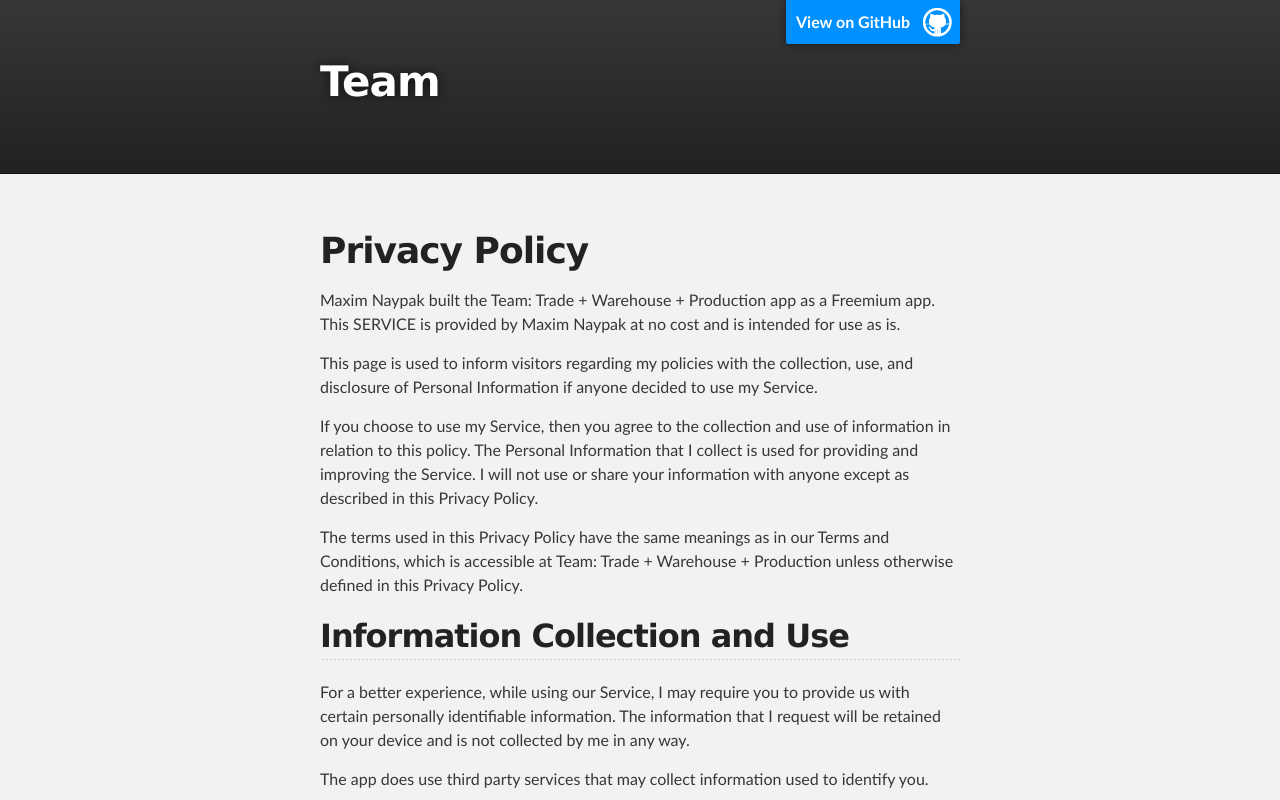
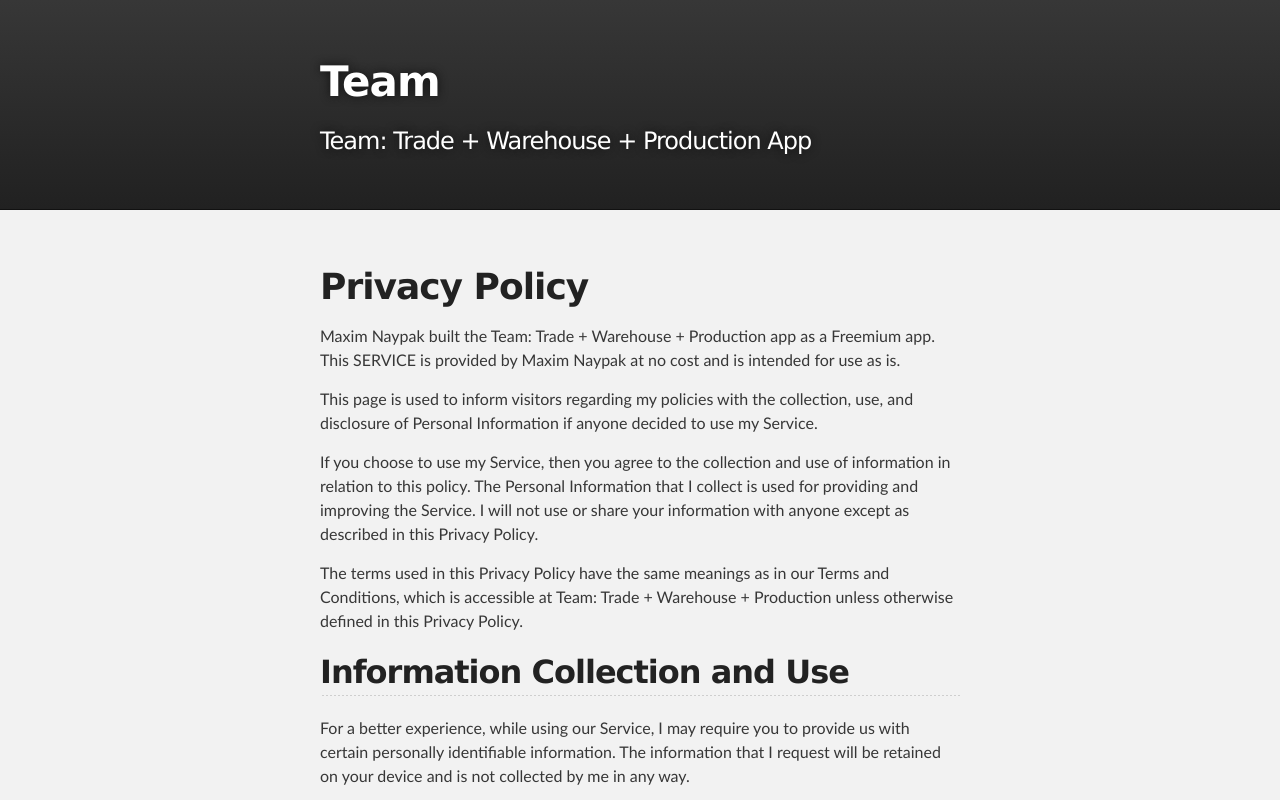
Before and after one commit to mnaypak/TEAM, a plain HTML site: page index.html in a window 1280 px wide. Shown: the top 800 px of the page. Drawn offline with Linux system fonts and the light colour scheme.

Commit message:
Update index.html

```diff
--- a/index.html
+++ b/index.html
@@ -16,10 +16,10 @@
     <!-- HEADER -->
     <div id="header_wrap" class="outer">
         <header class="inner">
-          <a id="forkme_banner" href="https://github.com/mnaypak/Team">View on GitHub</a>
+          <!-- <a id="forkme_banner" href="https://github.com/mnaypak/Team">View on GitHub</a> -->
 
           <h1 id="project_title">Team</h1>
-          <h2 id="project_tagline"></h2>
+          <h2 id="project_tagline">Team: Trade + Warehouse + Production App</h2>
 
         </header>
     </div>
```
